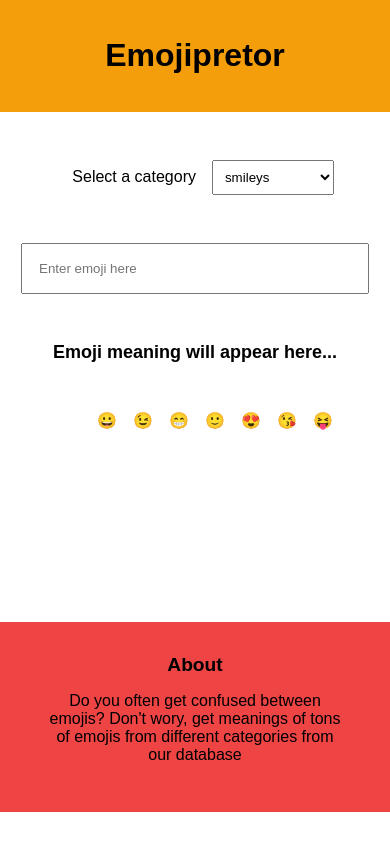
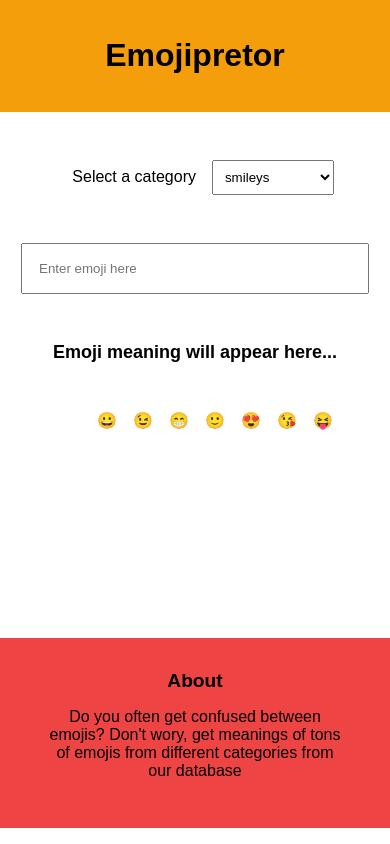
Before and after one commit to Sohail737/Emoji-Intepretor, a React (Create React App) app: page / in a window 390 px wide. Built offline with nearby package versions, Linux system fonts and the light colour scheme.

Commit message:
css changes

```diff
--- a/src/styles.css
+++ b/src/styles.css
@@ -59,7 +59,7 @@ select {
   background-color: var(--footer);
   padding: 2rem 1rem;
   margin: auto;
-  margin-top: 2rem;
+  margin-top: 6rem;
 }
 
 @media only screen and (max-width: 430px) {
@@ -67,7 +67,7 @@ select {
     background-color: var(--footer);
     padding: 2rem 1rem;
     margin: auto;
-    margin-top: 12rem;
+    margin-top: 13rem;
   }
 }
 .footer p {
```
